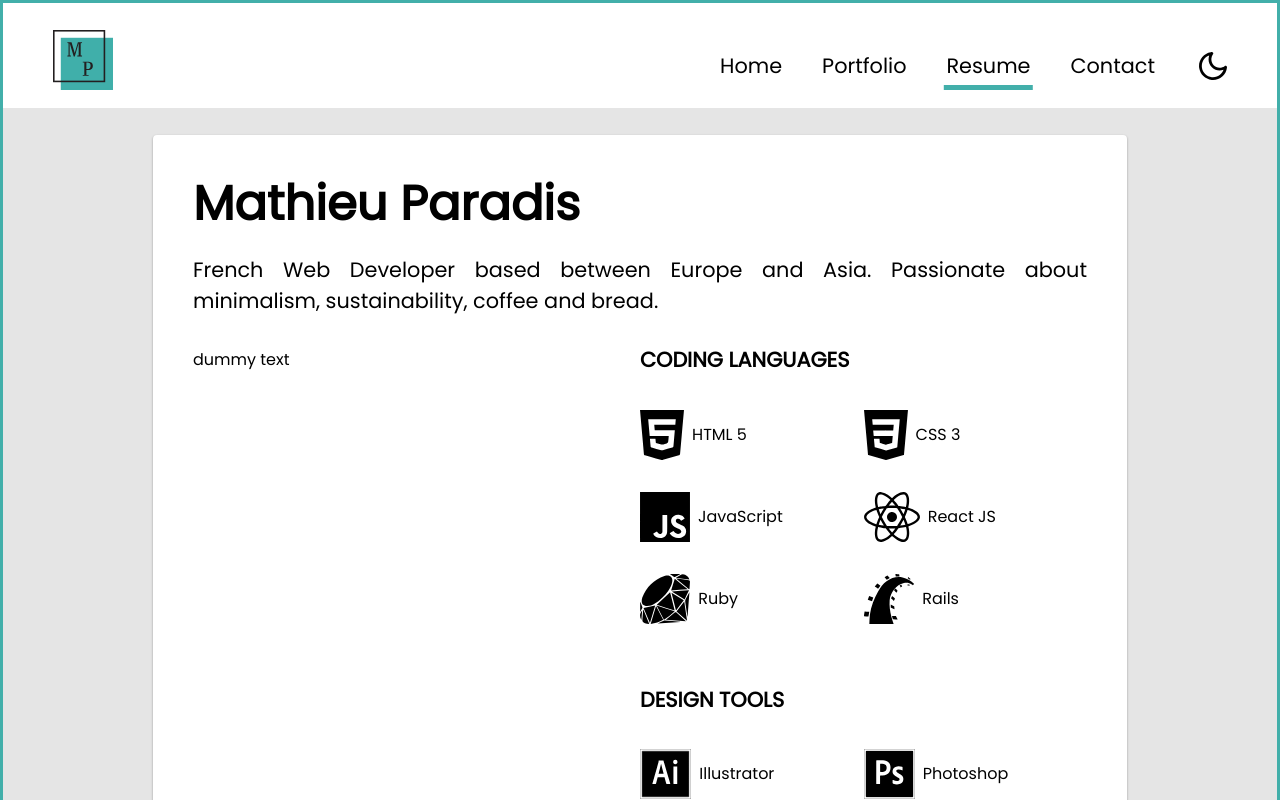
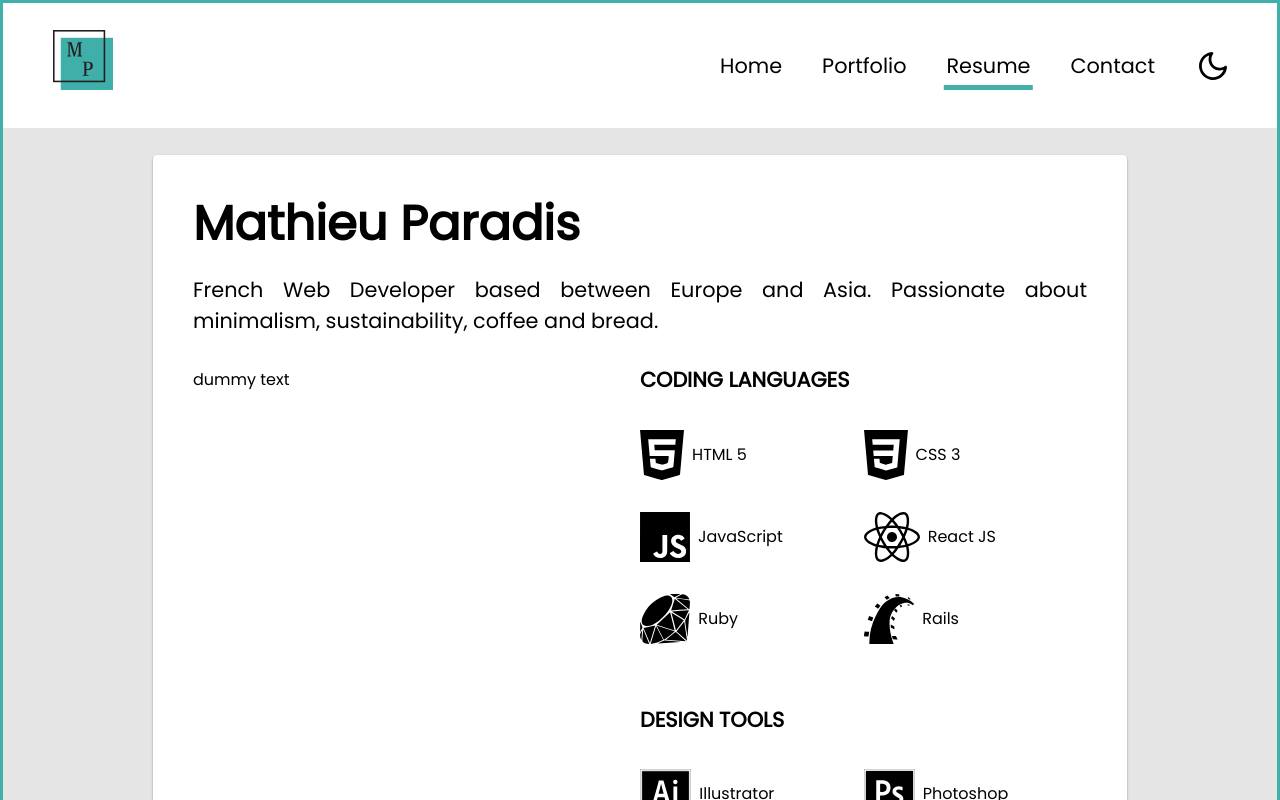
Before and after one commit to MathieuParadis/Portfolio, a React (Create React App) app: page /resume in a window 1280 px wide. Shown: the top 800 px of the page. Built offline with nearby package versions, Linux system fonts and the light colour scheme.

Commit message:
updated burger menu

```diff
--- a/src/components/HamburgerMenu.jsx
+++ b/src/components/HamburgerMenu.jsx
@@ -11,6 +11,7 @@ const HamburgerMenu = () => {
     document.querySelector(".span2").classList.toggle("clicked");
     document.querySelector(".span3").classList.toggle("clicked");
     document.querySelector(".menu").classList.toggle("clicked");
+    document.querySelector("body").classList.toggle("clicked");
   };
 
   return (
--- a/src/styles/components/_hamburgerMenu.scss
+++ b/src/styles/components/_hamburgerMenu.scss
@@ -90,3 +90,10 @@
     }
   }
 }
+
+body {
+  &.clicked {
+    height: 100%;
+    overflow: hidden;
+  }
+}
--- a/src/styles/pages/_resume.scss
+++ b/src/styles/pages/_resume.scss
@@ -1,5 +1,5 @@
 .resume {
-  margin: -20px -45px;
+  margin: 20px -45px;
   padding: 27px 50px;
   background-color: var(--basic-color-grey-light);
   min-height: 100vh;
```
